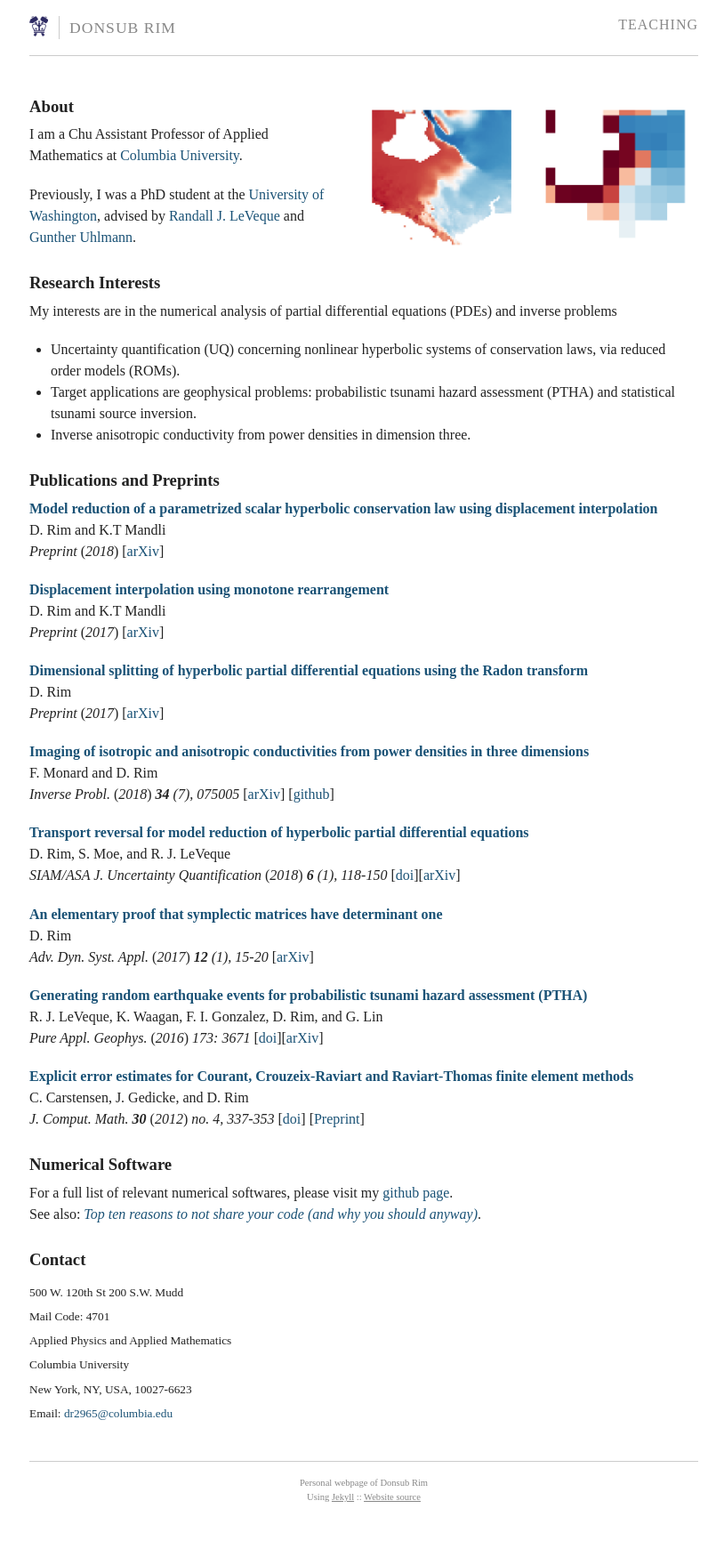
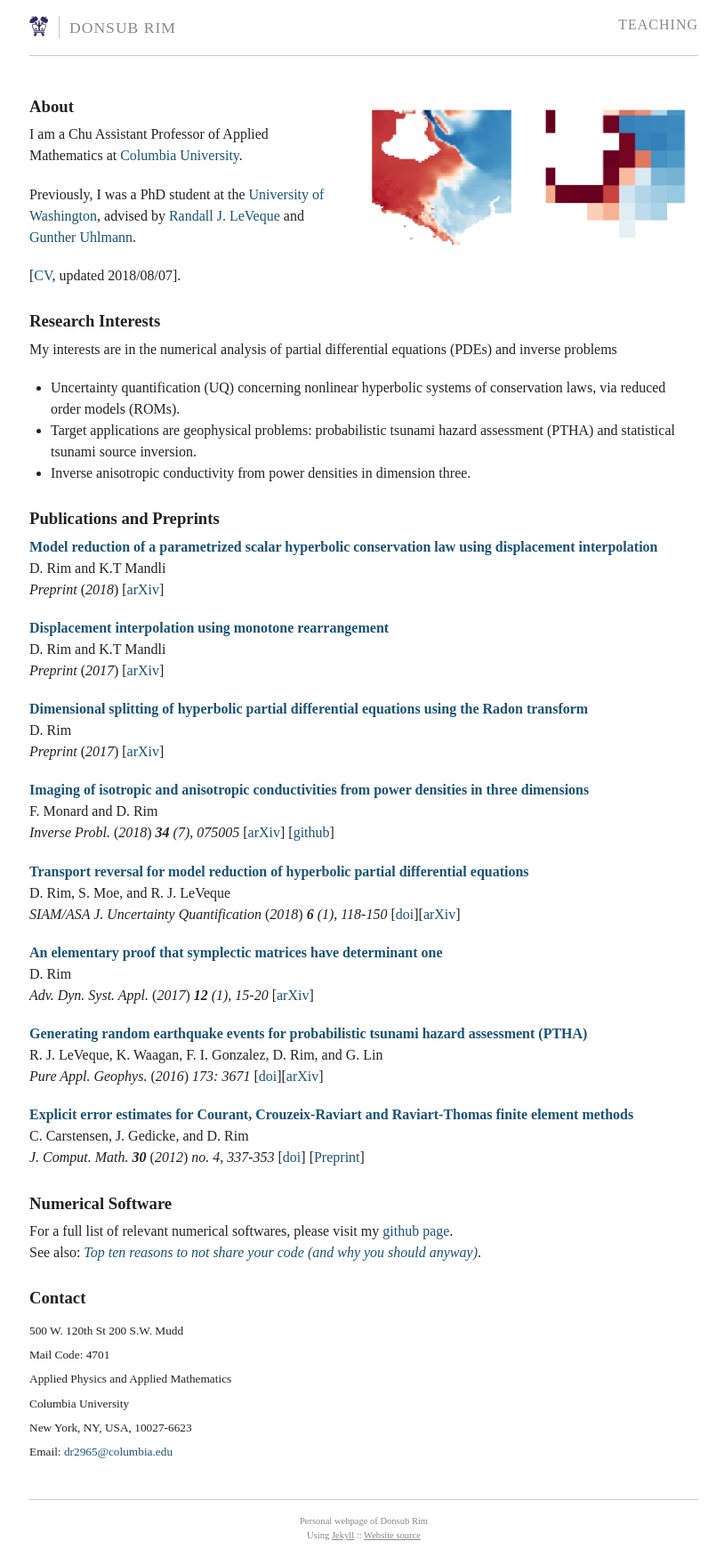
Before and after one commit to dsrim/dsrim.github.io, a Jekyll site: the page built from index.md, in a window 1280 px wide. Shown: the whole page at 89% size, without its empty margins (231-1045 px from the left). Built offline with Jekyll 4.4.1, drawn with Linux system fonts in a browser that asks for light colours; before the commit the page ends 1707 px from its top, so only the background shows below that.

Commit message:
added cv to webpage

```diff
--- a/index.md
+++ b/index.md
@@ -79,6 +79,8 @@ I am a Chu Assistant Professor of Applied Mathematics at [Columbia University].
 Previously, I was a PhD student at the [University of Washington],
 advised by [Randall J. LeVeque] and [Gunther Uhlmann].
 
+[[CV], updated 2018/08/07].
+
 
 ### Research Interests
 
@@ -124,6 +126,7 @@ Email: [dr2965@columbia.edu] <br /></sub>
 
 [Randall J. LeVeque]: http://faculty.washington.edu/rjl/
 [Gunther Uhlmann]: http://www.math.washington.edu/~gunther/
+[CV]: files/DonsubRim_CV.pdf
 [dr2965@columbia.edu]: mailto:dr2965@columbia.edu
 [github page]: http://github.com/dsrim/
 [Columbia University]:http://apam.columbia.edu
```
Also changed, not shown: 2 other files.
